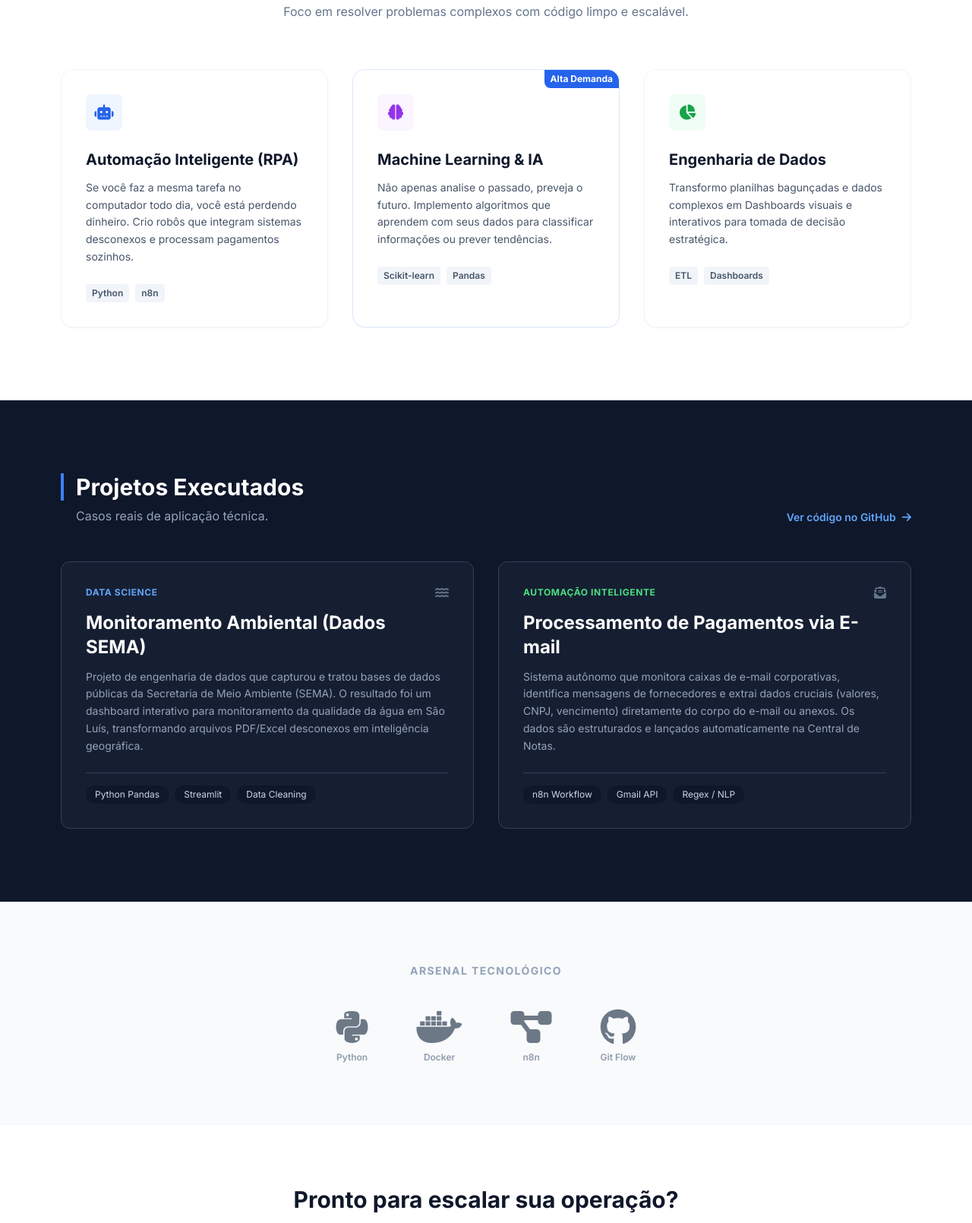
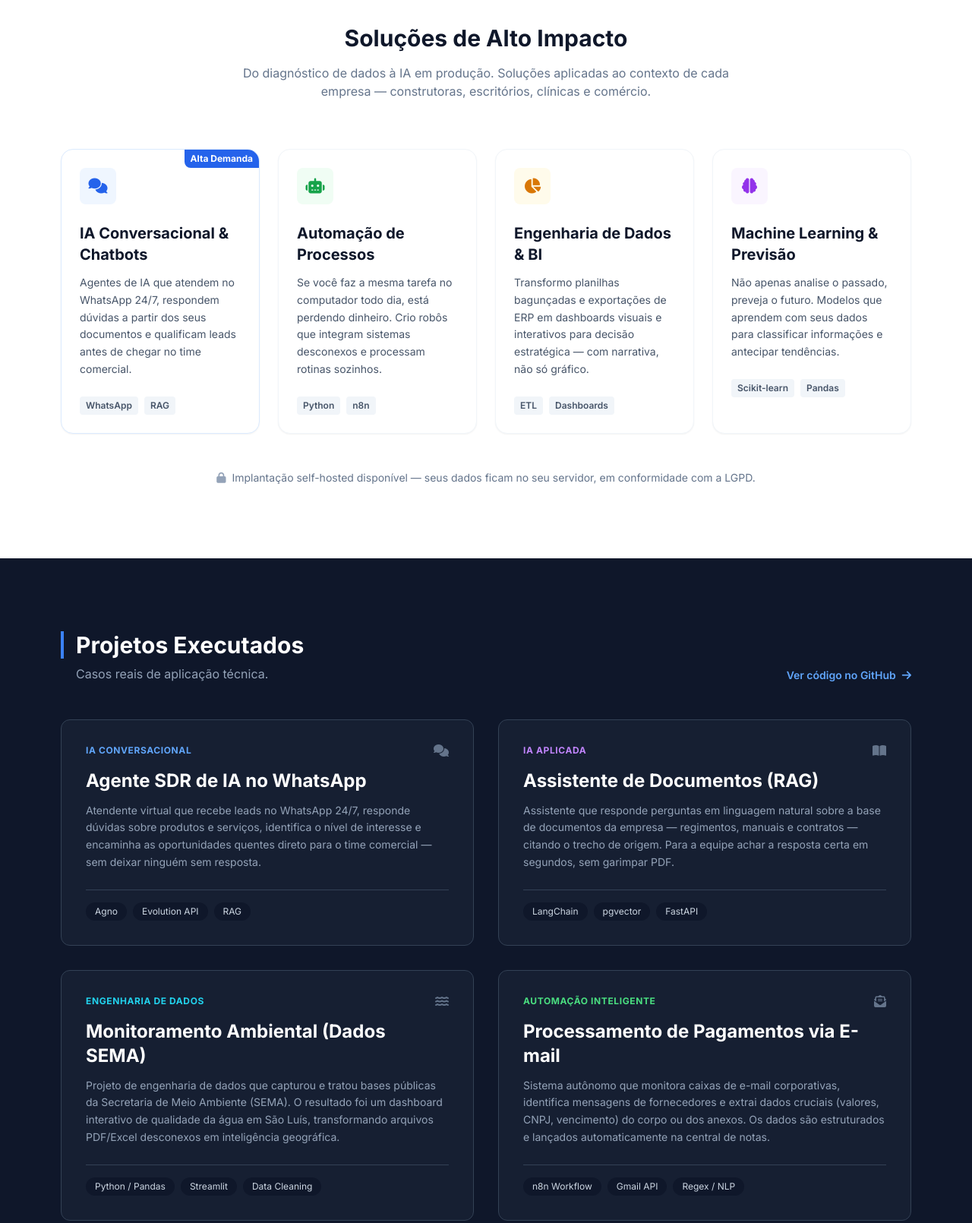
Before and after one commit to grasbiel/landing-page-grasbiel-cloud, a plain HTML site: page index.html in a window 1280 px wide. Shown: the part 889-2499 px from the top of the page at 76% size. Drawn offline with nearby package versions, Linux system fonts and the light colour scheme.

Commit message:
Revise title and description in index.html
Updated the title and meta description to better reflect services offered. Enhanced content for clarity and relevance to target audience.

```diff
--- a/index.html
+++ b/index.html
@@ -3,19 +3,19 @@
 <head>
     <meta charset="UTF-8">
     <meta name="viewport" content="width=device-width, initial-scale=1.0">
-    <title>Gabriel | Soluções em Dados & Automação</title>
-    <meta name="description" content="Desenvolvedor Python focado em Automação, Machine Learning e Dashboards de Inteligência.">
-
+    <title>Gabriel | Dados, Automação e IA para Empresas</title>
+    <meta name="description" content="Chatbots de IA, automação de processos e dashboards de decisão para construtoras, escritórios, clínicas e comércio. Soluções sob medida, com opção self-hosted (LGPD).">
     <script src="https://cdn.tailwindcss.com"></script>
-
     <link rel="stylesheet" href="https://cdnjs.cloudflare.com/ajax/libs/font-awesome/6.4.0/css/all.min.css">
-
     <link href="https://fonts.googleapis.com/css2?family=Inter:wght@300;400;600;700&display=swap" rel="stylesheet">
-
     <style>
         body { font-family: 'Inter', sans-serif; }
         .hero-gradient { background: linear-gradient(135deg, #0f172a 0%, #1e293b 100%); }
         .tech-card:hover { transform: translateY(-5px); }
+        @media (prefers-reduced-motion: reduce) {
+            .animate-bounce, .animate-pulse { animation: none; }
+            .tech-card:hover { transform: none; }
+        }
     </style>
 </head>
 <body class="bg-slate-50 text-slate-800">
@@ -43,7 +43,6 @@
 
     <section class="hero-gradient text-white pt-32 pb-24 px-4">
         <div class="max-w-6xl mx-auto flex flex-col md:flex-row items-center gap-12">
-
             <div class="md:w-1/2 text-center md:text-left">
                 <div class="inline-flex items-center gap-2 bg-blue-900/50 text-blue-200 px-4 py-1.5 rounded-full text-sm font-semibold mb-8 border border-blue-700/50">
                     <span class="w-2 h-2 bg-green-400 rounded-full animate-pulse"></span>
@@ -53,9 +52,13 @@
                     Dados brutos não tomam decisões. <br>
                     <span class="text-blue-400">Inteligência Artificial</span> sim.
                 </h1>
-                <p class="text-lg text-slate-300 mb-10 leading-relaxed">
-                    Eu construo os sistemas que faltam na sua empresa: de <strong>robôs que leem e-mails</strong> a modelos de <strong>Machine Learning</strong> que preveem resultados.
+                <p class="text-lg text-slate-300 mb-8 leading-relaxed">
+                    Eu construo os sistemas que faltam na sua empresa: de <strong>chatbots de IA que atendem e qualificam clientes no WhatsApp</strong> a <strong>robôs que processam tarefas sozinhos</strong> e <strong>dashboards</strong> que mostram onde está o dinheiro.
                 </p>
+                <div class="flex flex-wrap items-center gap-x-5 gap-y-2 mb-10 text-sm text-slate-400 justify-center md:justify-start">
+                    <span class="flex items-center gap-2"><i class="fas fa-lock text-blue-400"></i> Opção self-hosted (LGPD)</span>
+                    <span class="flex items-center gap-2"><i class="fas fa-industry text-blue-400"></i> Construtoras, escritórios, clínicas e comércio</span>
+                </div>
                 <div class="flex flex-col md:flex-row gap-4 justify-center md:justify-start">
                     <a href="#solucoes" class="bg-blue-500 hover:bg-blue-600 text-white px-8 py-4 rounded-lg font-bold text-lg transition shadow-lg hover:shadow-blue-500/25">
                         Ver Serviços
@@ -65,23 +68,19 @@
                     </a>
                 </div>
             </div>
-
             <div class="md:w-1/2 flex justify-center relative">
                 <div class="absolute inset-0 bg-blue-500 blur-3xl opacity-20 rounded-full"></div>
-
                 <img src="perfil.jpg" alt="Foto de Gabriel" class="relative w-64 h-64 md:w-80 md:h-80 object-cover rounded-full border-4 border-slate-700 shadow-2xl hover:scale-105 transition duration-500">
-
                 <div class="absolute -bottom-4 -right-4 bg-slate-800 p-4 rounded-lg border border-slate-700 shadow-xl hidden md:block animate-bounce">
                     <div class="flex items-center gap-3">
                         <div class="bg-green-500/20 p-2 rounded-full text-green-400"><i class="fas fa-check"></i></div>
                         <div>
-                            <p class="text-xs text-slate-400">Automação</p>
-                            <p class="font-bold text-sm">Ativa 24/7</p>
+                            <p class="text-xs text-slate-400">Atendimento de IA</p>
+                            <p class="font-bold text-sm">Ativo 24/7</p>
                         </div>
                     </div>
                 </div>
             </div>
-
         </div>
     </section>
 
@@ -89,17 +88,33 @@
         <div class="max-w-6xl mx-auto px-4">
             <div class="text-center mb-16">
                 <h2 class="text-3xl font-bold text-slate-900">Soluções de Alto Impacto</h2>
-                <p class="text-slate-500 mt-4">Foco em resolver problemas complexos com código limpo e escalável.</p>
+                <p class="text-slate-500 mt-4 max-w-2xl mx-auto">Do diagnóstico de dados à IA em produção. Soluções aplicadas ao contexto de cada empresa — construtoras, escritórios, clínicas e comércio.</p>
             </div>
 
-            <div class="grid md:grid-cols-3 gap-8">
-                <div class="p-8 bg-white rounded-2xl border border-slate-100 shadow-sm hover:shadow-xl transition tech-card">
+            <div class="grid md:grid-cols-2 lg:grid-cols-4 gap-6">
+
+                <div class="p-6 bg-white rounded-2xl border border-blue-100 shadow-sm hover:shadow-xl transition tech-card relative overflow-hidden">
+                    <div class="absolute top-0 right-0 bg-blue-600 text-white text-xs px-2 py-1 rounded-bl-lg font-bold">Alta Demanda</div>
                     <div class="w-12 h-12 bg-blue-50 text-blue-600 rounded-lg flex items-center justify-center text-xl mb-6">
+                        <i class="fas fa-comments"></i>
+                    </div>
+                    <h3 class="text-xl font-bold mb-3 text-slate-900">IA Conversacional & Chatbots</h3>
+                    <p class="text-slate-600 mb-6 text-sm leading-relaxed">
+                        Agentes de IA que atendem no WhatsApp 24/7, respondem dúvidas a partir dos seus documentos e qualificam leads antes de chegar no time comercial.
+                    </p>
+                    <div class="flex flex-wrap gap-2">
+                        <span class="px-2 py-1 bg-slate-100 text-slate-600 text-xs font-semibold rounded">WhatsApp</span>
+                        <span class="px-2 py-1 bg-slate-100 text-slate-600 text-xs font-semibold rounded">RAG</span>
+                    </div>
+                </div>
+
+                <div class="p-6 bg-white rounded-2xl border border-slate-100 shadow-sm hover:shadow-xl transition tech-card">
+                    <div class="w-12 h-12 bg-green-50 text-green-600 rounded-lg flex items-center justify-center text-xl mb-6">
                         <i class="fas fa-robot"></i>
                     </div>
-                    <h3 class="text-xl font-bold mb-3 text-slate-900">Automação Inteligente (RPA)</h3>
+                    <h3 class="text-xl font-bold mb-3 text-slate-900">Automação de Processos</h3>
                     <p class="text-slate-600 mb-6 text-sm leading-relaxed">
-                        Se você faz a mesma tarefa no computador todo dia, você está perdendo dinheiro. Crio robôs que integram sistemas desconexos e processam pagamentos sozinhos.
+                        Se você faz a mesma tarefa no computador todo dia, está perdendo dinheiro. Crio robôs que integram sistemas desconexos e processam rotinas sozinhos.
                     </p>
                     <div class="flex flex-wrap gap-2">
                         <span class="px-2 py-1 bg-slate-100 text-slate-600 text-xs font-semibold rounded">Python</span>
@@ -107,14 +122,27 @@
                     </div>
                 </div>
 
-                <div class="p-8 bg-white rounded-2xl border border-blue-100 shadow-sm hover:shadow-xl transition tech-card relative overflow-hidden">
-                    <div class="absolute top-0 right-0 bg-blue-600 text-white text-xs px-2 py-1 rounded-bl-lg font-bold">Alta Demanda</div>
+                <div class="p-6 bg-white rounded-2xl border border-slate-100 shadow-sm hover:shadow-xl transition tech-card">
+                    <div class="w-12 h-12 bg-amber-50 text-amber-600 rounded-lg flex items-center justify-center text-xl mb-6">
+                        <i class="fas fa-chart-pie"></i>
+                    </div>
+                    <h3 class="text-xl font-bold mb-3 text-slate-900">Engenharia de Dados & BI</h3>
+                    <p class="text-slate-600 mb-6 text-sm leading-relaxed">
+                        Transformo planilhas bagunçadas e exportações de ERP em dashboards visuais e interativos para decisão estratégica — com narrativa, não só gráfico.
+                    </p>
+                    <div class="flex flex-wrap gap-2">
+                        <span class="px-2 py-1 bg-slate-100 text-slate-600 text-xs font-semibold rounded">ETL</span>
+                        <span class="px-2 py-1 bg-slate-100 text-slate-600 text-xs font-semibold rounded">Dashboards</span>
+                    </div>
+                </div>
+
+                <div class="p-6 bg-white rounded-2xl border border-slate-100 shadow-sm hover:shadow-xl transition tech-card">
                     <div class="w-12 h-12 bg-purple-50 text-purple-600 rounded-lg flex items-center justify-center text-xl mb-6">
                         <i class="fas fa-brain"></i>
                     </div>
-                    <h3 class="text-xl font-bold mb-3 text-slate-900">Machine Learning & IA</h3>
+                    <h3 class="text-xl font-bold mb-3 text-slate-900">Machine Learning & Previsão</h3>
                     <p class="text-slate-600 mb-6 text-sm leading-relaxed">
-                        Não apenas analise o passado, preveja o futuro. Implemento algoritmos que aprendem com seus dados para classificar informações ou prever tendências.
+                        Não apenas analise o passado, preveja o futuro. Modelos que aprendem com seus dados para classificar informações e antecipar tendências.
                     </p>
                     <div class="flex flex-wrap gap-2">
                         <span class="px-2 py-1 bg-slate-100 text-slate-600 text-xs font-semibold rounded">Scikit-learn</span>
@@ -122,20 +150,12 @@
                     </div>
                 </div>
 
-                <div class="p-8 bg-white rounded-2xl border border-slate-100 shadow-sm hover:shadow-xl transition tech-card">
-                    <div class="w-12 h-12 bg-green-50 text-green-600 rounded-lg flex items-center justify-center text-xl mb-6">
-                        <i class="fas fa-chart-pie"></i>
-                    </div>
-                    <h3 class="text-xl font-bold mb-3 text-slate-900">Engenharia de Dados</h3>
-                    <p class="text-slate-600 mb-6 text-sm leading-relaxed">
-                        Transformo planilhas bagunçadas e dados complexos em Dashboards visuais e interativos para tomada de decisão estratégica.
-                    </p>
-                    <div class="flex flex-wrap gap-2">
-                        <span class="px-2 py-1 bg-slate-100 text-slate-600 text-xs font-semibold rounded">ETL</span>
-                        <span class="px-2 py-1 bg-slate-100 text-slate-600 text-xs font-semibold rounded">Dashboards</span>
-                    </div>
-                </div>
             </div>
+
+            <p class="text-center text-sm text-slate-500 mt-12 flex items-center justify-center gap-2">
+                <i class="fas fa-lock text-slate-400"></i>
+                Implantação self-hosted disponível — seus dados ficam no seu servidor, em conformidade com a LGPD.
+            </p>
         </div>
     </section>
 
@@ -146,23 +166,56 @@
                     <h2 class="text-3xl font-bold border-l-4 border-blue-500 pl-4">Projetos Executados</h2>
                     <p class="text-slate-400 mt-2 pl-5">Casos reais de aplicação técnica.</p>
                 </div>
-                <a href="https://github.com/grasbiel" target="_blank" class="text-blue-400 hover:text-white transition text-sm font-semibold flex items-center gap-2">
+                <a href="https://github.com/grasbiel" target="_blank" rel="noopener" class="text-blue-400 hover:text-white transition text-sm font-semibold flex items-center gap-2">
                     Ver código no GitHub <i class="fas fa-arrow-right"></i>
                 </a>
             </div>
 
             <div class="grid md:grid-cols-2 gap-8">
+
                 <div class="bg-slate-800/50 p-8 rounded-xl border border-slate-700 hover:border-blue-500/50 transition group">
                     <div class="flex justify-between items-start mb-4">
-                        <div class="text-blue-400 text-xs font-bold uppercase tracking-wider">Data Science</div>
-                        <i class="fas fa-water text-slate-500 group-hover:text-blue-400 transition"></i>
+                        <div class="text-blue-400 text-xs font-bold uppercase tracking-wider">IA Conversacional</div>
+                        <i class="fas fa-comments text-slate-500 group-hover:text-blue-400 transition"></i>
                     </div>
-                    <h3 class="text-2xl font-bold mb-3 group-hover:text-blue-200 transition">Monitoramento Ambiental (Dados SEMA)</h3>
+                    <h3 class="text-2xl font-bold mb-3 group-hover:text-blue-200 transition">Agente SDR de IA no WhatsApp</h3>
                     <p class="text-slate-400 mb-6 text-sm leading-relaxed">
-                        Projeto de engenharia de dados que capturou e tratou bases de dados públicas da Secretaria de Meio Ambiente (SEMA). O resultado foi um dashboard interativo para monitoramento da qualidade da água em São Luís, transformando arquivos PDF/Excel desconexos em inteligência geográfica.
+                        Atendente virtual que recebe leads no WhatsApp 24/7, responde dúvidas sobre produtos e serviços, identifica o nível de interesse e encaminha as oportunidades quentes direto para o time comercial — sem deixar ninguém sem resposta.
                     </p>
                     <div class="border-t border-slate-700 pt-4 flex flex-wrap gap-2">
-                        <span class="px-3 py-1 bg-slate-900 rounded-full text-xs text-slate-300">Python Pandas</span>
+                        <span class="px-3 py-1 bg-slate-900 rounded-full text-xs text-slate-300">Agno</span>
+                        <span class="px-3 py-1 bg-slate-900 rounded-full text-xs text-slate-300">Evolution API</span>
+                        <span class="px-3 py-1 bg-slate-900 rounded-full text-xs text-slate-300">RAG</span>
+                    </div>
+                </div>
+
+                <div class="bg-slate-800/50 p-8 rounded-xl border border-slate-700 hover:border-purple-500/50 transition group">
+                    <div class="flex justify-between items-start mb-4">
+                        <div class="text-purple-400 text-xs font-bold uppercase tracking-wider">IA Aplicada</div>
+                        <i class="fas fa-book-open text-slate-500 group-hover:text-purple-400 transition"></i>
+                    </div>
+                    <h3 class="text-2xl font-bold mb-3 group-hover:text-purple-200 transition">Assistente de Documentos (RAG)</h3>
+                    <p class="text-slate-400 mb-6 text-sm leading-relaxed">
+                        Assistente que responde perguntas em linguagem natural sobre a base de documentos da empresa — regimentos, manuais e contratos — citando o trecho de origem. Para a equipe achar a resposta certa em segundos, sem garimpar PDF.
+                    </p>
+                    <div class="border-t border-slate-700 pt-4 flex flex-wrap gap-2">
+                        <span class="px-3 py-1 bg-slate-900 rounded-full text-xs text-slate-300">LangChain</span>
+                        <span class="px-3 py-1 bg-slate-900 rounded-full text-xs text-slate-300">pgvector</span>
+                        <span class="px-3 py-1 bg-slate-900 rounded-full text-xs text-slate-300">FastAPI</span>
+                    </div>
+                </div>
+
+                <div class="bg-slate-800/50 p-8 rounded-xl border border-slate-700 hover:border-cyan-500/50 transition group">
+                    <div class="flex justify-between items-start mb-4">
+                        <div class="text-cyan-400 text-xs font-bold uppercase tracking-wider">Engenharia de Dados</div>
+                        <i class="fas fa-water text-slate-500 group-hover:text-cyan-400 transition"></i>
+                    </div>
+                    <h3 class="text-2xl font-bold mb-3 group-hover:text-cyan-200 transition">Monitoramento Ambiental (Dados SEMA)</h3>
+                    <p class="text-slate-400 mb-6 text-sm leading-relaxed">
+                        Projeto de engenharia de dados que capturou e tratou bases públicas da Secretaria de Meio Ambiente (SEMA). O resultado foi um dashboard interativo de qualidade da água em São Luís, transformando arquivos PDF/Excel desconexos em inteligência geográfica.
+                    </p>
+                    <div class="border-t border-slate-700 pt-4 flex flex-wrap gap-2">
+                        <span class="px-3 py-1 bg-slate-900 rounded-full text-xs text-slate-300">Python / Pandas</span>
                         <span class="px-3 py-1 bg-slate-900 rounded-full text-xs text-slate-300">Streamlit</span>
                         <span class="px-3 py-1 bg-slate-900 rounded-full text-xs text-slate-300">Data Cleaning</span>
                     </div>
@@ -175,7 +228,7 @@
                     </div>
                     <h3 class="text-2xl font-bold mb-3 group-hover:text-green-200 transition">Processamento de Pagamentos via E-mail</h3>
                     <p class="text-slate-400 mb-6 text-sm leading-relaxed">
-                        Sistema autônomo que monitora caixas de e-mail corporativas, identifica mensagens de fornecedores e extrai dados cruciais (valores, CNPJ, vencimento) diretamente do corpo do e-mail ou anexos. Os dados são estruturados e lançados automaticamente na Central de Notas.
+                        Sistema autônomo que monitora caixas de e-mail corporativas, identifica mensagens de fornecedores e extrai dados cruciais (valores, CNPJ, vencimento) do corpo ou dos anexos. Os dados são estruturados e lançados automaticamente na central de notas.
                     </p>
                     <div class="border-t border-slate-700 pt-4 flex flex-wrap gap-2">
                         <span class="px-3 py-1 bg-slate-900 rounded-full text-xs text-slate-300">n8n Workflow</span>
@@ -183,6 +236,7 @@
                         <span class="px-3 py-1 bg-slate-900 rounded-full text-xs text-slate-300">Regex / NLP</span>
                     </div>
                 </div>
+
             </div>
         </div>
     </section>
@@ -190,10 +244,18 @@
     <section id="stack" class="py-20 bg-slate-50 border-t border-slate-200">
         <div class="max-w-4xl mx-auto px-4 text-center">
             <h3 class="text-sm font-bold text-slate-400 uppercase tracking-widest mb-10">Arsenal Tecnológico</h3>
-            <div class="flex flex-wrap justify-center gap-8 md:gap-16 opacity-70">
+            <div class="flex flex-wrap justify-center gap-8 md:gap-14 opacity-70">
                 <div class="flex flex-col items-center gap-2 hover:opacity-100 hover:scale-110 transition cursor-pointer">
                     <i class="fab fa-python text-5xl text-slate-700 hover:text-blue-600 transition"></i>
                     <span class="text-xs font-semibold text-slate-500">Python</span>
+                </div>
+                <div class="flex flex-col items-center gap-2 hover:opacity-100 hover:scale-110 transition cursor-pointer">
+                    <i class="fas fa-robot text-5xl text-slate-700 hover:text-purple-600 transition"></i>
+                    <span class="text-xs font-semibold text-slate-500">LLMs / IA</span>
+                </div>
+                <div class="flex flex-col items-center gap-2 hover:opacity-100 hover:scale-110 transition cursor-pointer">
+                    <i class="fas fa-database text-5xl text-slate-700 hover:text-sky-600 transition"></i>
+                    <span class="text-xs font-semibold text-slate-500">PostgreSQL</span>
                 </div>
                 <div class="flex flex-col items-center gap-2 hover:opacity-100 hover:scale-110 transition cursor-pointer">
                     <i class="fab fa-docker text-5xl text-slate-700 hover:text-blue-500 transition"></i>
@@ -221,7 +283,7 @@
                 <i class="fab fa-whatsapp"></i> Iniciar Conversa
             </a>
             <div class="text-xs text-slate-400">
-                &copy; 2026 Gabriel. Desenvolvido com HTML5 & TailwindCSS.
+                &copy; 2026 Gabriel. Desenvolvido com HTML5 &amp; TailwindCSS.
             </div>
         </div>
     </footer>
```
